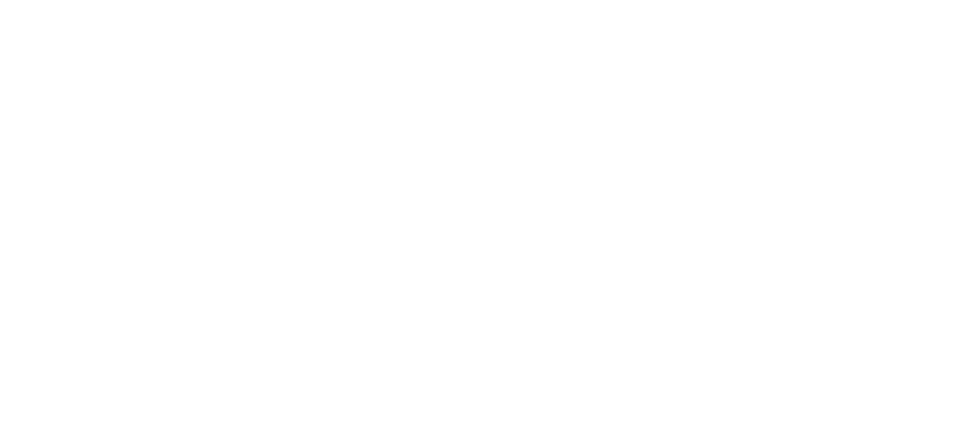
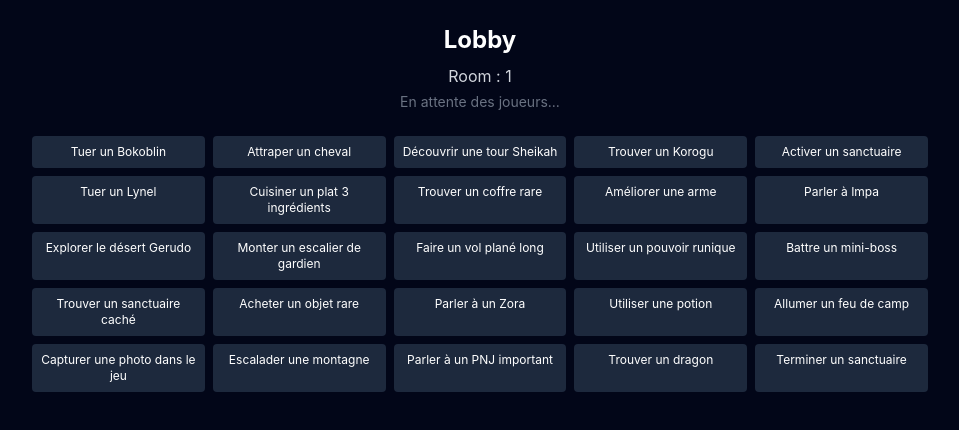
Before and after one commit to bilalm-dev/botw-bingo, a React (Vite) app: page /lobby/1 in a window 1280 px wide. Before the commit this address had no page. Shown: the top 430 px of the page, without its empty margins (160-1119 px from the left). Built offline with nearby package versions, Linux system fonts and the light colour scheme.

Commit message:
feat: add bingo gameplay and supabase schema

```diff
--- a/src/App.tsx
+++ b/src/App.tsx
@@ -1,10 +1,12 @@
 import { Routes, Route } from "react-router-dom"
 import HomePage from "./pages/HomePage"
+import LobbyPage from "./pages/LobbyPage"
 
 function App() {
   return (
     <Routes>
       <Route path="/" element={<HomePage />} />
+      <Route path="/lobby/:roomId" element={<LobbyPage />} />
     </Routes>
   )
 }
--- /dev/null
+++ b/src/data/bingoGrid.ts
@@ -0,0 +1,37 @@
+export type BingoCell = {
+  id: number
+  label: string
+  checked?: boolean
+}
+
+export const bingoGrid: BingoCell[] = [
+  { id: 1, label: "Tuer un Bokoblin" },
+  { id: 2, label: "Attraper un cheval" },
+  { id: 3, label: "Découvrir une tour Sheikah" },
+  { id: 4, label: "Trouver un Korogu" },
+  { id: 5, label: "Activer un sanctuaire" },
+
+  { id: 6, label: "Tuer un Lynel" },
+  { id: 7, label: "Cuisiner un plat 3 ingrédients" },
+  { id: 8, label: "Trouver un coffre rare" },
+  { id: 9, label: "Améliorer une arme" },
+  { id: 10, label: "Parler à Impa" },
+
+  { id: 11, label: "Explorer le désert Gerudo" },
+  { id: 12, label: "Monter un escalier de gardien" },
+  { id: 13, label: "Faire un vol plané long" },
+  { id: 14, label: "Utiliser un pouvoir runique" },
+  { id: 15, label: "Battre un mini-boss" },
+
+  { id: 16, label: "Trouver un sanctuaire caché" },
+  { id: 17, label: "Acheter un objet rare" },
+  { id: 18, label: "Parler à un Zora" },
+  { id: 19, label: "Utiliser une potion" },
+  { id: 20, label: "Allumer un feu de camp" },
+
+  { id: 21, label: "Capturer une photo dans le jeu" },
+  { id: 22, label: "Escalader une montagne" },
+  { id: 23, label: "Parler à un PNJ important" },
+  { id: 24, label: "Trouver un dragon" },
+  { id: 25, label: "Terminer un sanctuaire" },
+]
--- a/src/pages/HomePage.tsx
+++ b/src/pages/HomePage.tsx
@@ -1,4 +1,5 @@
 import { useEffect, useState } from "react"
+import { useNavigate } from "react-router-dom"
 
 function generateRoomCode() {
   const chars = "ABCDEFGHIJKLMNOPQRSTUVWXYZ0123456789"
@@ -14,6 +15,7 @@ function generateRoomCode() {
 function HomePage() {
   const [pseudo, setPseudo] = useState("")
   const [roomCode, setRoomCode] = useState("")
+  const navigate = useNavigate()
 
   useEffect(() => {
     const saved = localStorage.getItem("botw_pseudo")
@@ -25,17 +27,17 @@ function HomePage() {
   }, [pseudo])
 
   function handleCreateRoom() {
-    if (!pseudo.trim()) return
+  if (!pseudo.trim()) return
 
-    const code = generateRoomCode()
-    alert(`Room créée : ${code}`)
-  }
+  const code = generateRoomCode()
+  navigate(`/lobby/${code}`)
+}
 
   function handleJoinRoom() {
-    if (!pseudo.trim() || !roomCode.trim()) return
+  if (!pseudo.trim() || !roomCode.trim()) return
 
-    alert(`Rejoindre la room : ${roomCode}`)
-  }
+  navigate(`/lobby/${roomCode}`)
+}
 
   return (
     <div className="min-h-screen flex items-center justify-center bg-slate-950 text-white">
--- /dev/null
+++ b/src/pages/LobbyPage.tsx
@@ -0,0 +1,124 @@
+import { useState } from "react"
+import { useParams } from "react-router-dom"
+import { bingoGrid, type BingoCell } from "../data/bingoGrid"
+
+function LobbyPage() {
+  const { roomId } = useParams()
+
+  const [grid, setGrid] = useState<BingoCell[]>(bingoGrid)
+
+  const [winner, setWinner] = useState(false)
+
+  function toggleCell(id: number) {
+  setGrid((prev) => {
+    const updated = prev.map((cell) =>
+      cell.id === id
+        ? { ...cell, checked: !cell.checked }
+        : cell
+    )
+
+    setWinner(checkWin(updated))
+
+    return updated
+  })
+}
+
+function checkWin(grid: BingoCell[]) {
+  const size = 5
+
+  // 🔵 LIGNES
+  for (let row = 0; row < size; row++) {
+    let win = true
+
+    for (let col = 0; col < size; col++) {
+      const index = row * size + col
+      if (!grid[index].checked) {
+        win = false
+        break
+      }
+    }
+
+    if (win) return true
+  }
+
+  // 🔵 COLONNES
+  for (let col = 0; col < size; col++) {
+    let win = true
+
+    for (let row = 0; row < size; row++) {
+      const index = row * size + col
+      if (!grid[index].checked) {
+        win = false
+        break
+      }
+    }
+
+    if (win) return true
+  }
+
+  // 🔵 DIAGONALE ↘
+  let diag1 = true
+  for (let i = 0; i < size; i++) {
+    if (!grid[i * size + i].checked) {
+      diag1 = false
+      break
+    }
+  }
+  if (diag1) return true
+
+  // 🔵 DIAGONALE ↙
+  let diag2 = true
+  for (let i = 0; i < size; i++) {
+    if (!grid[i * size + (size - 1 - i)].checked) {
+      diag2 = false
+      break
+    }
+  }
+  if (diag2) return true
+
+  return false
+}
+
+  return (
+    <div className="min-h-screen bg-slate-950 text-white p-6">
+      <h1 className="text-2xl font-bold text-center mb-2">
+        Lobby
+      </h1>
+
+      {winner && (
+  <div className="text-center text-green-400 font-bold mb-4">
+    🎉 BINGO ! Tu as gagné !
+  </div>
+)}
+
+      <p className="text-center text-gray-300 mb-1">
+        Room : {roomId}
+      </p>
+
+      <p className="text-center text-gray-500 mb-6 text-sm">
+        En attente des joueurs...
+      </p>
+
+      <div className="grid grid-cols-5 gap-2 max-w-4xl mx-auto">
+        {grid.map((cell) => (
+          <div
+            key={cell.id}
+            onClick={() => toggleCell(cell.id)}
+            className={`
+              p-2 rounded text-xs text-center cursor-pointer transition select-none
+              ${
+                cell.checked
+                  ? "bg-green-600"
+                  : "bg-slate-800 hover:bg-slate-700"
+              }
+            `}
+          >
+            {cell.label}
+          </div>
+        ))}
+      </div>
+    </div>
+  )
+}
+
+export default LobbyPage
```
